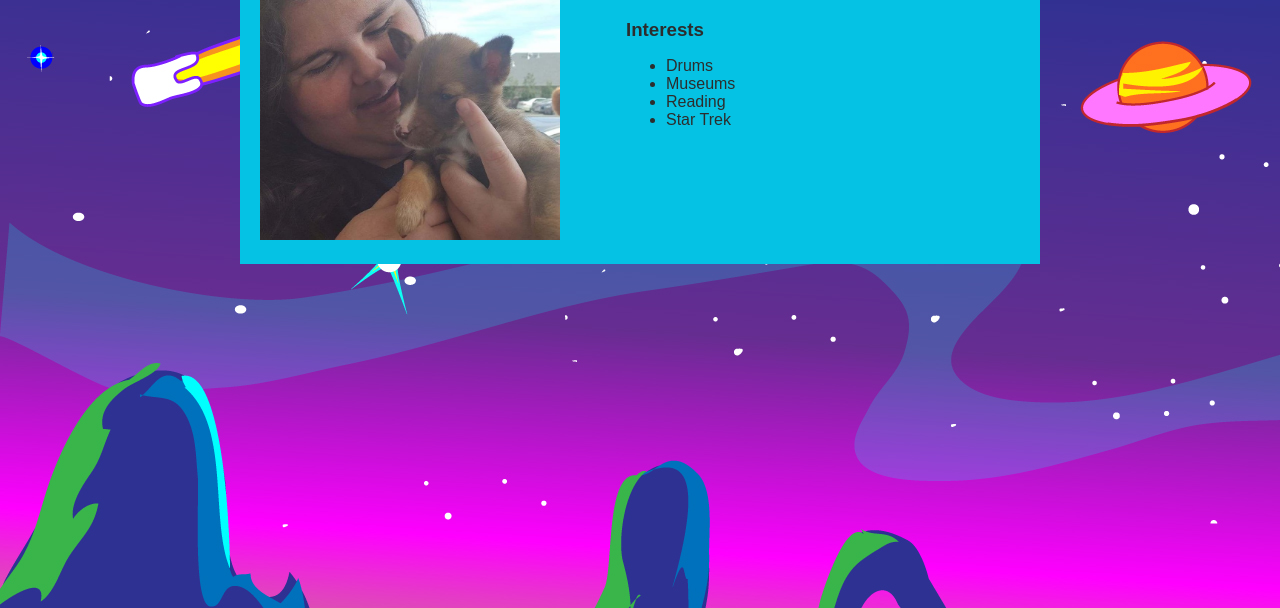
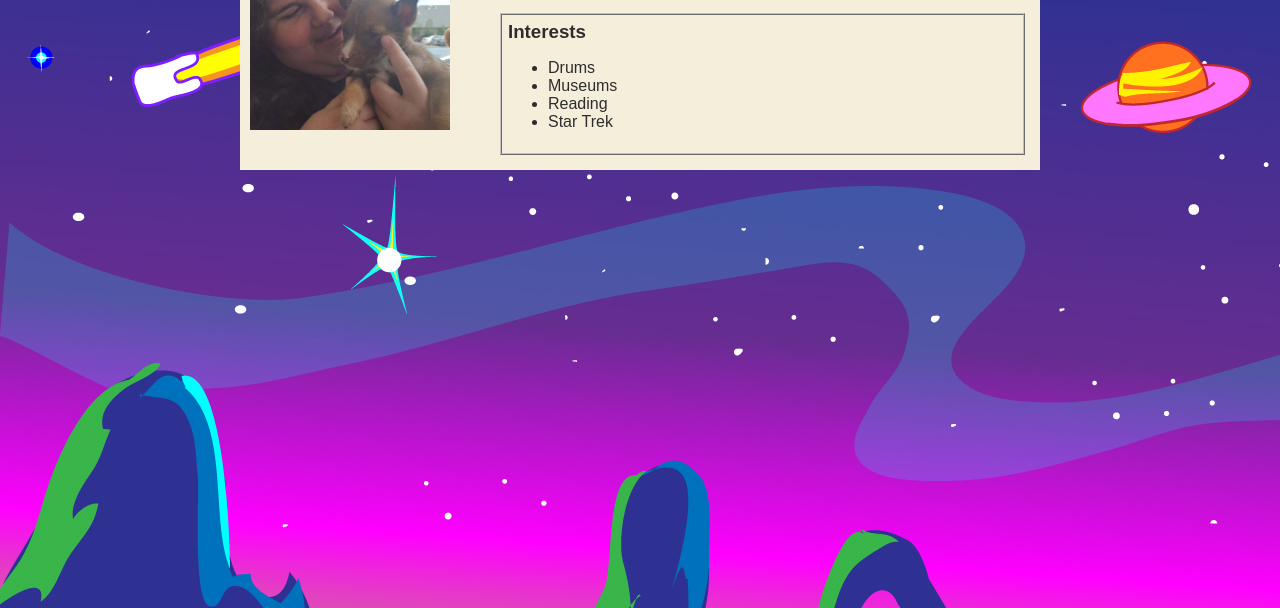
Before and after one commit to christinescheller2/christinescheller2.github.io, a plain HTML site: page index.html in a window 1280 px wide. Shown: the part 192-800 px from the top of the page. Drawn offline with Linux system fonts and the light colour scheme.

Commit message:
changed my portfolio and index

```diff
--- a/index.html
+++ b/index.html
@@ -46,22 +46,22 @@
 
             /* main container area beneath menu */
             main {
-                background: rgb(5, 194, 228);
+                background: rgb(245, 238, 219);
                 display: flex;
             }
             .sidebar {
                 margin-right: 25px;
-                padding: 20px;
+                padding: 10px;
             }
             .sidebar-img {
-                width: 300px;
+                width: 200px;
             }
             .content {
                 flex: 1;
                 padding: 15px;
             }
             #interests {
-
+                border: 2px silver ridge;
                 padding: 6px;
             }
             h2, h3 {
@@ -109,7 +109,7 @@
                             <li>Reading</li>
                             <li>Star Trek</li>
                         </ul>
-                    </div>
+                </div>
               </div>
           </main>
       </div>
```
Also changed, not shown: portfolio.html (+6 -5 lines).
